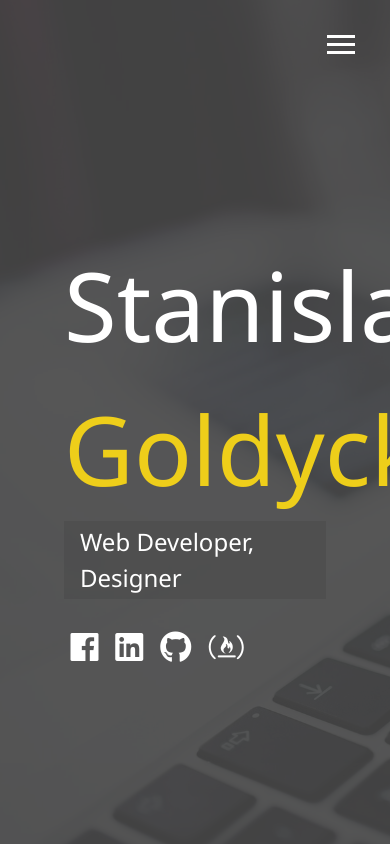
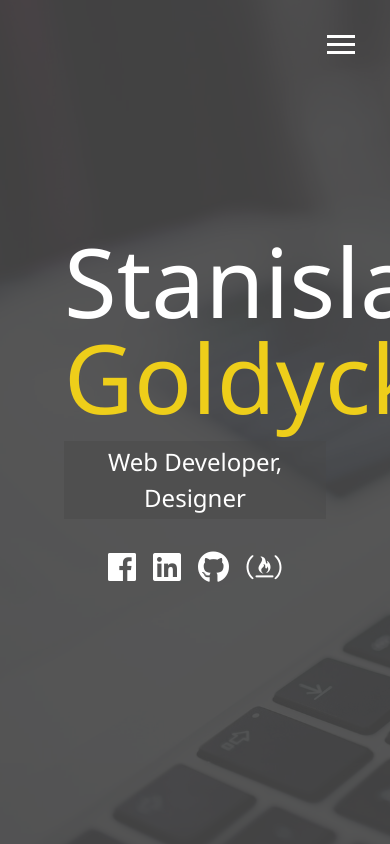
Before and after one commit to Stas1976/newPortfolioModern, a website: page dist/index.html in a window 390 px wide. Drawn offline with Linux system fonts and the light colour scheme.

Commit message:
add mobile property

```diff
--- a/scss/_mobile.scss
+++ b/scss/_mobile.scss
@@ -1,16 +1,55 @@
-//Widescreen
+// Widescreen
 @include mediaXL {
 }
 
+//Laptop
 @include mediaLg {
 }
 
+//tablet
 @include mediaMd {
   main {
     align-items: center;
     text-align: center;
+
+    .lg-heading {
+      line-height: 1;
+      margin-bottom: 1rem;
+    }
+  }
+
+  ul.menu-nav,
+  div.menu-branding {
+    float: none;
+    width: 100%;
+    min-height: 0;
+
+    &.show {
+      transform: translate3d(0, 0, 0);
+    }
+  }
+
+  .menu-nav {
+    height: 75vh;
+    transform: translate3d(-100%, 0, 0);
+    font-size: 24px;
+  }
+
+  .menu-branding {
+    height: 25vh;
+    transform: translate3d(100%, 0, 0);
+
+    .portrait {
+      background: url("/dist/img/myPortrait150px.jpg");
+      width: 150px;
+      height: 150px;
+    }
   }
 }
 
+//phones
 @include mediaSm {
+  main#home h1 {
+    margin-top: 10vh;
+  }
 }
```
Also changed, not shown: dist/css/main.css.
